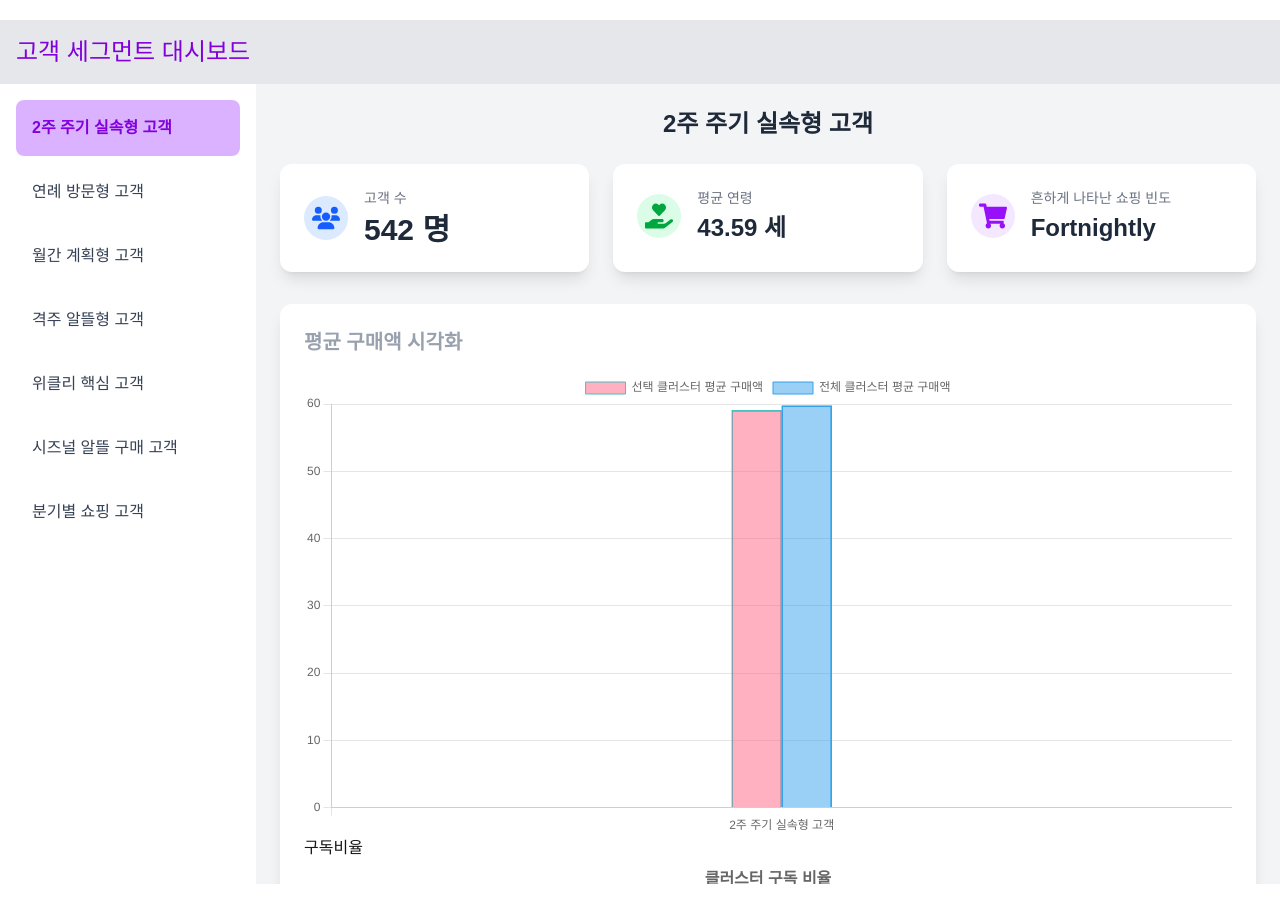
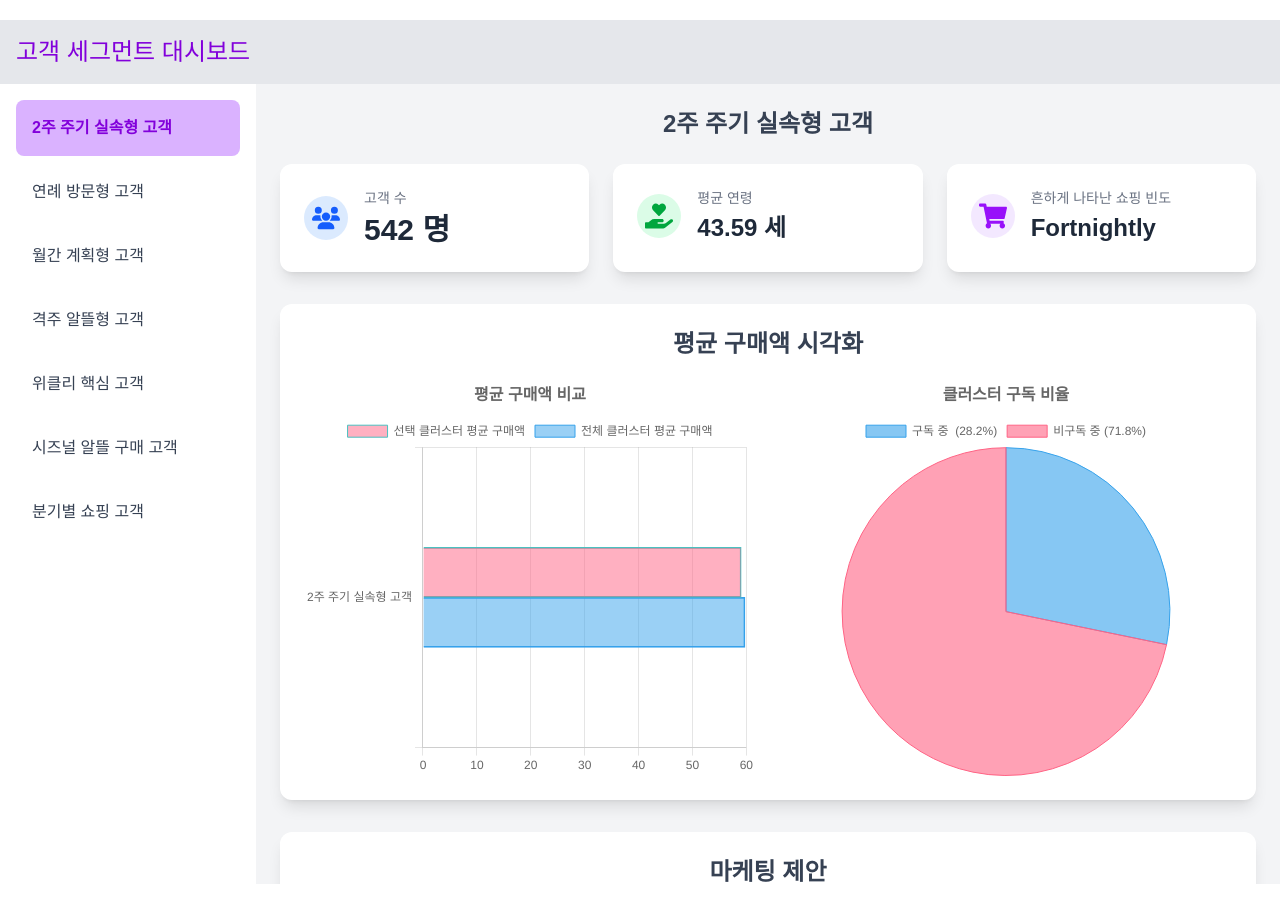
Before and after one commit to hagalaz-star/shopping_trend, a Next.js app: page / in a window 1280 px wide. Both pictures are taken after a click on the element "2주 주기 실속형 고객". Shown: the top 922 px of the page. Built offline with nearby package versions, Linux system fonts and the light colour scheme.

Commit message:
shopping_

```diff
--- a/src/components/SegmentDetailsView.tsx
+++ b/src/components/SegmentDetailsView.tsx
@@ -6,8 +6,6 @@ import { FaHandHoldingHeart } from "react-icons/fa";
 import { FaShoppingCart } from "react-icons/fa";
 import { Pie } from "react-chartjs-2";
 import type { TooltipItem } from "chart.js";
-import { plugins } from "chart.js/auto";
-import { callback } from "chart.js/helpers";
 
 interface SegmentDetailsViewProps {
   selectedClusterId: number | null;
@@ -37,7 +35,9 @@ export default function SegmentDetailsView({
       (sum, cluster) => sum + cluster.avg_purchase_amount,
       0
     );
-    overall_Avg_purchase_amount = total_Avg_purchase_amount / clusters.length;
+    overall_Avg_purchase_amount = Number(
+      (total_Avg_purchase_amount / clusters.length).toFixed(2)
+    );
   }
   // 바 그래프 데이터 객체 만들기
   const data = {
@@ -85,8 +85,41 @@ export default function SegmentDetailsView({
     ],
   };
 
-  const chartOptions = {
+  const barChartOptions = {
     responsive: true,
+    maintainAspectRatio: false,
+    indexAxis: "y" as const,
+
+    plugins: {
+      legend: {
+        position: "top" as const,
+      },
+      title: {
+        display: true,
+        text: "평균 구매액 비교",
+        font: { size: 16 },
+      },
+      tooltip: {
+        callbacks: {
+          label: function (context: TooltipItem<"bar">) {
+            let label = context.dataset.label || "";
+
+            if (label) {
+              label += ": ";
+            }
+
+            if (context.parsed.x !== null && context.parsed.x !== undefined) {
+              label += "$" + context.parsed.x;
+            }
+            return label;
+          },
+        },
+      },
+    },
+  };
+  const pieChartOptions = {
+    responsive: true,
+    maintainAspectRatio: false,
     plugins: {
       tooltip: {
         callbacks: {
@@ -113,9 +146,9 @@ export default function SegmentDetailsView({
 
   return (
     <>
-      <h2 className="text-2xl font-bold mb-4 text-gray-800 text-center">
+      <h3 className="text-2xl font-bold mb-4 text-gray-700 text-center">
         {selectedCluster.cluster_name}
-      </h2>
+      </h3>
       <div className="grid grid-cols-1 sm:grid-cols-2 md:grid-cols-3 gap-6 my-6">
         <div className="bg-white p-6 rounded-xl shadow-lg flex-1 min-w-[200px]">
           <div className="flex items-center justify-center sm:justify-start space-x-3 sm:space-x-4">
@@ -147,7 +180,7 @@ export default function SegmentDetailsView({
           </div>
         </div>
 
-        <div className="bg-white p-6 rounded-xl shadow-lg flex-1">
+        <div className="bg-white p-6 rounded-xl shadow-lg flex-1 min-w-[200px]">
           <div className="flex items-center justify-center sm:justify-start space-x-3 sm:space-x-4">
             <div className="flex-shrink-0 p-2 bg-purple-100 rounded-full">
               <FaShoppingCart className="h-6 w-6 sm:h-7 sm:w-7 text-purple-600" />
@@ -164,47 +197,44 @@ export default function SegmentDetailsView({
           </div>
         </div>
       </div>
-
       <div className="mt-8 bg-white p-6 rounded-xl shadow-lg">
-        <h3 className="text-xl font-semibold mb-4 text-gray-400">
+        <h3 className="text-2xl font-bold mb-4 text-gray-700 text-center">
           평균 구매액 시각화
         </h3>
+        <div className="flex gap-6">
+          <div className="flex-1 min-w-0">
+            <div className="relative h-[400px] w-full">
+              <Bar data={data} options={barChartOptions} />
+            </div>
+          </div>
+
+          <div className="flex-1 min-w-0">
+            <div className="relative h-[400px] w-full mx-auto max-w-sm">
+              <Pie data={subscriptionData} options={pieChartOptions} />
+            </div>
+          </div>
+        </div>
+      </div>
+      <div className="mt-8 bg-white p-6 rounded-xl shadow-lg">
+        <h3 className="text-2xl font-semibold  mb-4  text-gray-700 text-center">
+          마케팅 제안
+        </h3>
         <div>
-          <Bar data={data} />
-        </div>
-
-        <div>
-          <h3>구독비율</h3>
-          <div>
-            <Pie data={subscriptionData} options={chartOptions} />
-          </div>
+          {(selectedCluster.marketing_suggestion || "")
+            .split(/(?<=\.)\s+/)
+            .filter((sentence) => sentence.trim() !== "")
+            .map((sentence, index) => {
+              return (
+                <p
+                  key={index}
+                  className=" text-base text-gray-700 text-center leading-relaxed p-2 mb-2"
+                >
+                  {sentence.trim()}
+                </p>
+              );
+            })}
         </div>
       </div>
     </>
   );
 }
-
-{
-  /* <div>
-            <strong className="font-medium">정기구매 할인 제안</strong>
-            <p className="text-gray-700">
-              {selectedCluster.marketing_suggestion}
-            </p>
-          </div> */
-}
-
-{
-  /* <div className="bg-amber-100 p-4 rounded-lg shadow">
-            <strong className="font-medium">평균 구매량</strong>
-            <p className="text-gray-700">
-              {selectedCluster.avg_purchase_amount}
-            </p>
-          </div> */
-}
-
-{
-  /* <div>
-            <strong className="font-medium">구독 비율:</strong>
-            <p className="text-gray-700">{selectedCluster.subscription_rate}</p>
-          </div> */
-}
```
